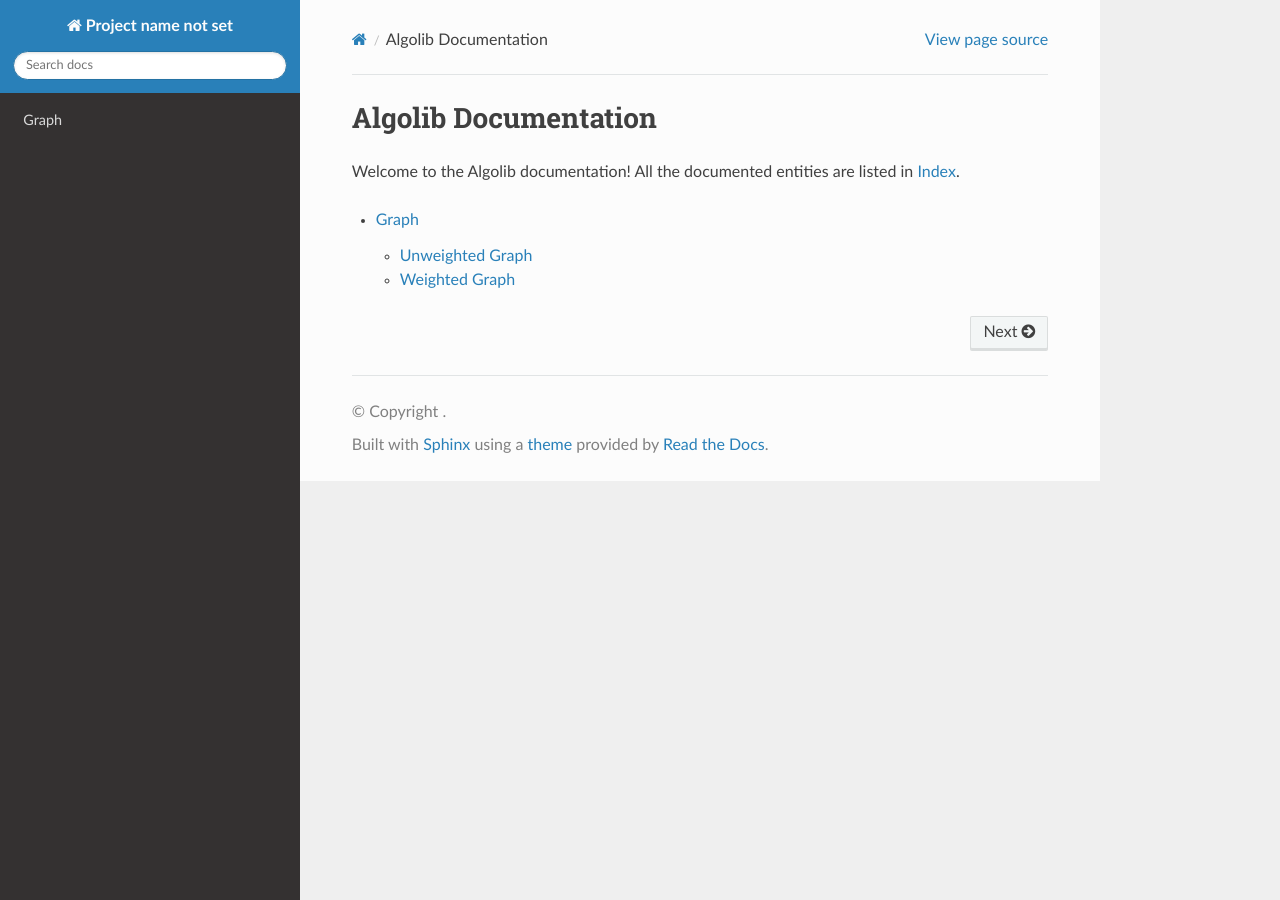
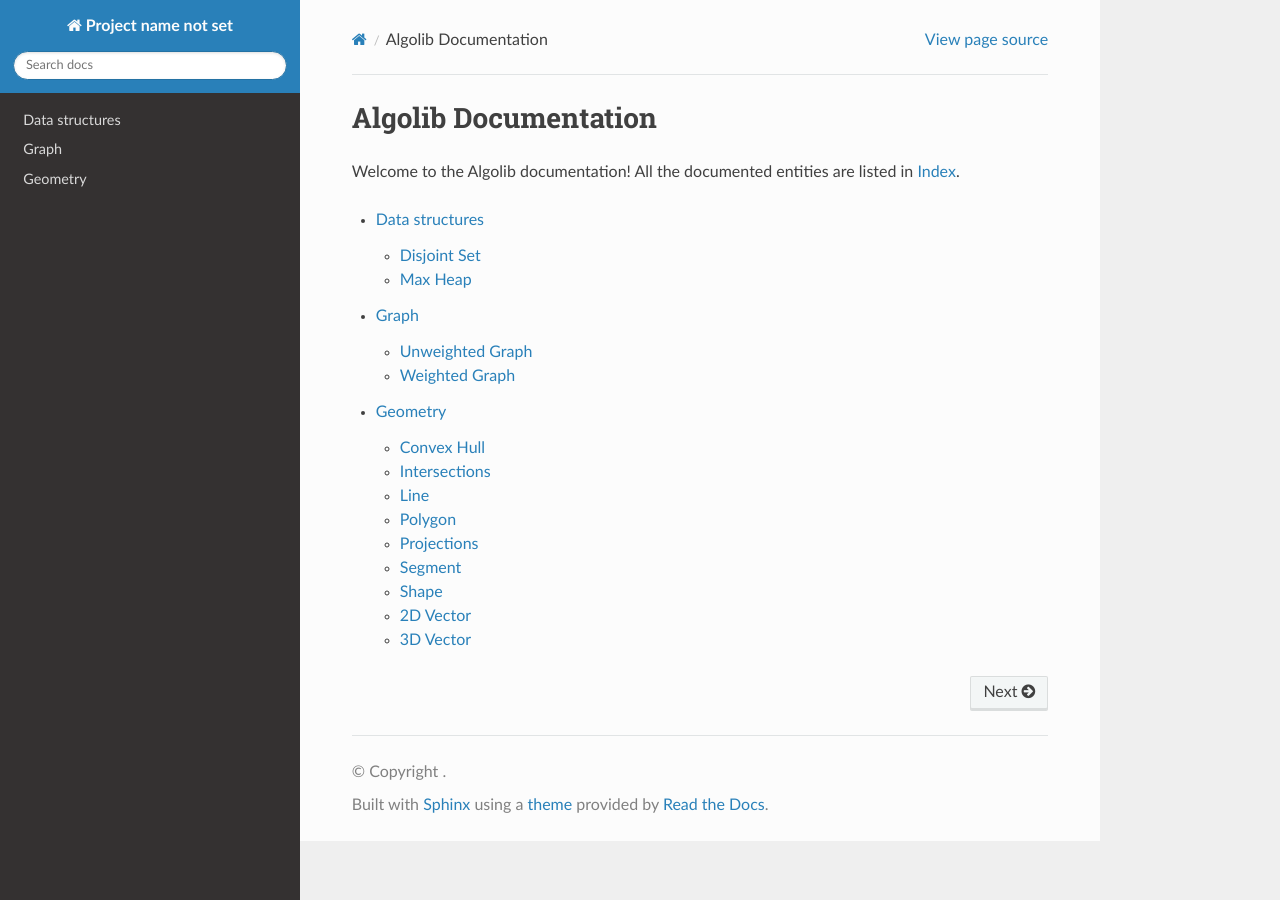
Before and after one commit to AdrienVannson/algo-lib, a Sphinx documentation site: the page built from docs/index.rst, in a window 1280 px wide. Built offline with Sphinx 7.4.7 and the Read the Docs theme 2.0.0, drawn with Linux system fonts in a browser that asks for light colours.

Commit message:
Add documentation

```diff
--- a/docs/conf.py
+++ b/docs/conf.py
@@ -6,3 +6,4 @@ html_theme = "sphinx_rtd_theme"
 
 # Breathe configuration
 breathe_default_project = "algolib"
+breathe_default_members = ('members', 'undoc-members')
--- /dev/null
+++ b/docs/data-structures.rst
@@ -0,0 +1,8 @@
+Data structures
+===============
+
+.. toctree::
+    :maxdepth: 2
+
+    data-structures/disjoint-set
+    data-structures/max-heap
--- /dev/null
+++ b/docs/data-structures/disjoint-set.rst
@@ -0,0 +1,4 @@
+Disjoint Set
+============
+
+.. doxygenclass:: DisjointSet
--- /dev/null
+++ b/docs/data-structures/max-heap.rst
@@ -0,0 +1,4 @@
+Max Heap
+========
+
+.. doxygenclass:: MaxHeap
--- /dev/null
+++ b/docs/geometry.rst
@@ -0,0 +1,15 @@
+Geometry
+========
+
+.. toctree::
+    :maxdepth: 2
+
+    geometry/convex-hull
+    geometry/intersections
+    geometry/line
+    geometry/polygon
+    geometry/projections
+    geometry/segment
+    geometry/shape
+    geometry/vect2
+    geometry/vect3
--- /dev/null
+++ b/docs/geometry/convex-hull.rst
@@ -0,0 +1,4 @@
+Convex Hull
+===========
+
+.. doxygenfile:: convex-hull.hpp
--- /dev/null
+++ b/docs/geometry/intersections.rst
@@ -0,0 +1,4 @@
+Intersections
+=============
+
+.. doxygenfile:: intersections.hpp
--- /dev/null
+++ b/docs/geometry/line.rst
@@ -0,0 +1,4 @@
+Line
+====
+
+.. doxygenfile:: line.hpp
--- /dev/null
+++ b/docs/geometry/polygon.rst
@@ -0,0 +1,4 @@
+Polygon
+=======
+
+.. doxygenfile:: polygon.hpp
--- /dev/null
+++ b/docs/geometry/projections.rst
@@ -0,0 +1,4 @@
+Projections
+===========
+
+.. doxygenfile:: projections.hpp
--- /dev/null
+++ b/docs/geometry/segment.rst
@@ -0,0 +1,4 @@
+Segment
+=======
+
+.. doxygenfile:: segment.hpp
--- /dev/null
+++ b/docs/geometry/shape.rst
@@ -0,0 +1,4 @@
+Shape
+=====
+
+.. doxygenfile:: shape.hpp
--- /dev/null
+++ b/docs/geometry/vect2.rst
@@ -0,0 +1,4 @@
+2D Vector
+=========
+
+.. doxygenfile:: vect2.hpp
--- /dev/null
+++ b/docs/geometry/vect3.rst
@@ -0,0 +1,4 @@
+3D Vector
+=========
+
+.. doxygenfile:: vect3.hpp
--- a/docs/index.rst
+++ b/docs/index.rst
@@ -6,4 +6,6 @@ Welcome to the Algolib documentation! All the documented entities are listed in
 .. toctree::
     :maxdepth: 2
 
+    data-structures
     graph
+    geometry
```
